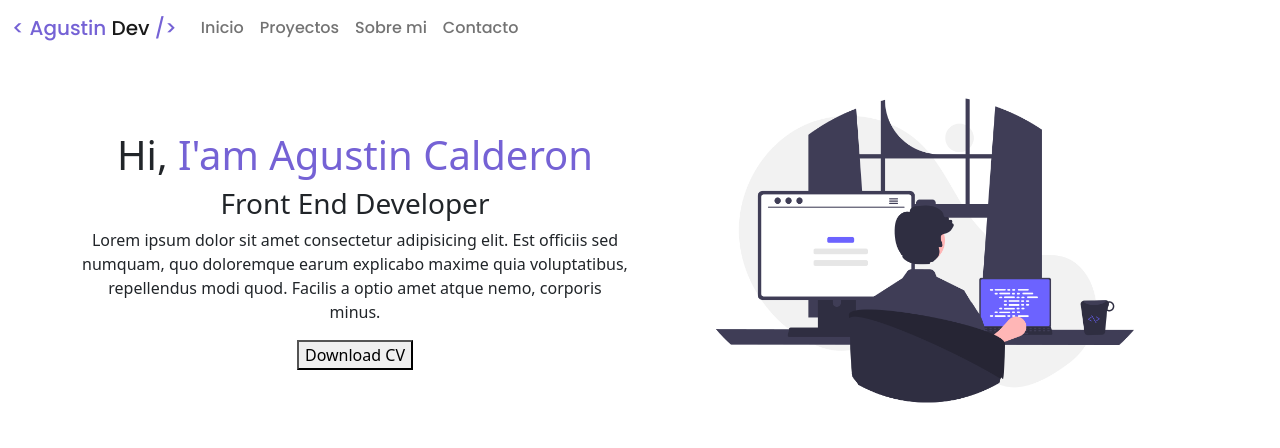
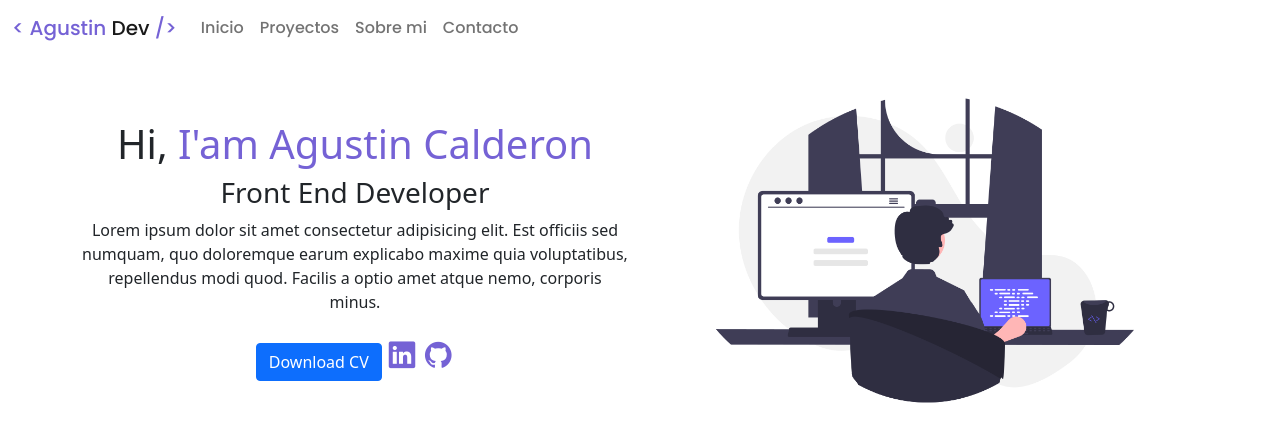
Before and after one commit to Rojo2202/Portafolio, a plain HTML site: page index.html in a window 1280 px wide. Drawn offline with nearby package versions, Linux system fonts and the light colour scheme.

Commit message:
Agregado de linkedin y github

```diff
--- a/index.html
+++ b/index.html
@@ -42,7 +42,10 @@
                     <h1 class = "inicio__titulo">Hi, <span id = 'logo'>I'am Agustin Calderon</span></h1>
                     <h3 class = "inicio__subtitulo">Front End Developer</h3>
                     <p class = "descripcion">Lorem ipsum dolor sit amet consectetur adipisicing elit. Est officiis sed numquam, quo doloremque earum explicabo maxime quia voluptatibus, repellendus modi quod. Facilis a optio amet atque nemo, corporis minus.</p>
-                    <button>Download CV</button>
+
+                      <button class = "btn btn-primary">Download CV</button>
+                      <a href="https://www.linkedin.com/in/agustin-calderon-557811186/"><i class="uil uil-linkedin"></i></a>
+                      <a href="https://github.com/Rojo2202"><i class="uil uil-github"></i></a>
                   </div>
 
                 <div class="col-md-6 col-sm-12">
--- a/style.css
+++ b/style.css
@@ -46,7 +46,13 @@ nav{
     justify-content: center;
     text-align: center;
 }
-
+.inicio__contenido a i{
+    font-size: 200%;
+    color: var(--colorPrincipal);
+}
+.inicio__contenido a i:hover{
+    color:rgba(0,0,0,1);
+}
 .images {
     height: auto;
     max-width: 100%;
```
